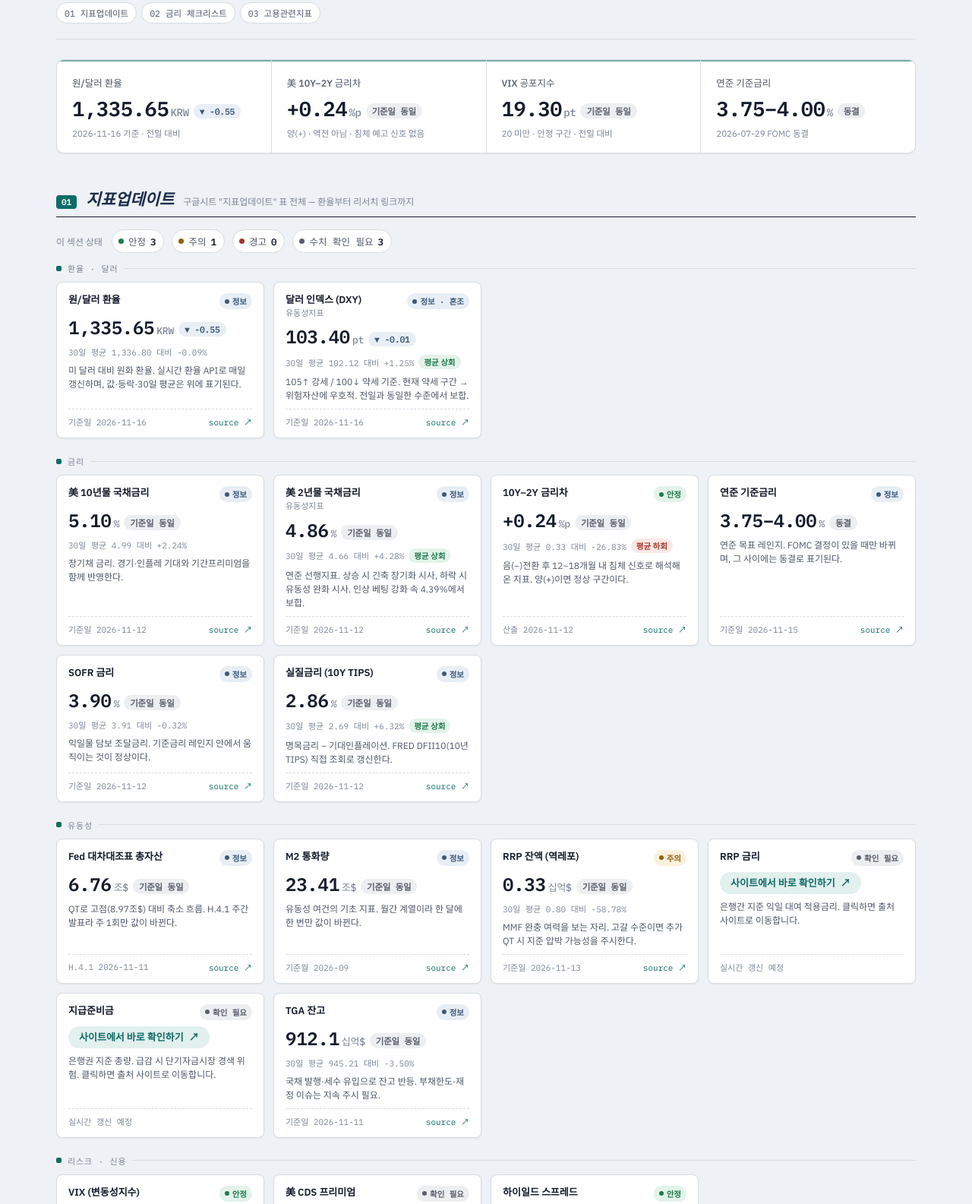
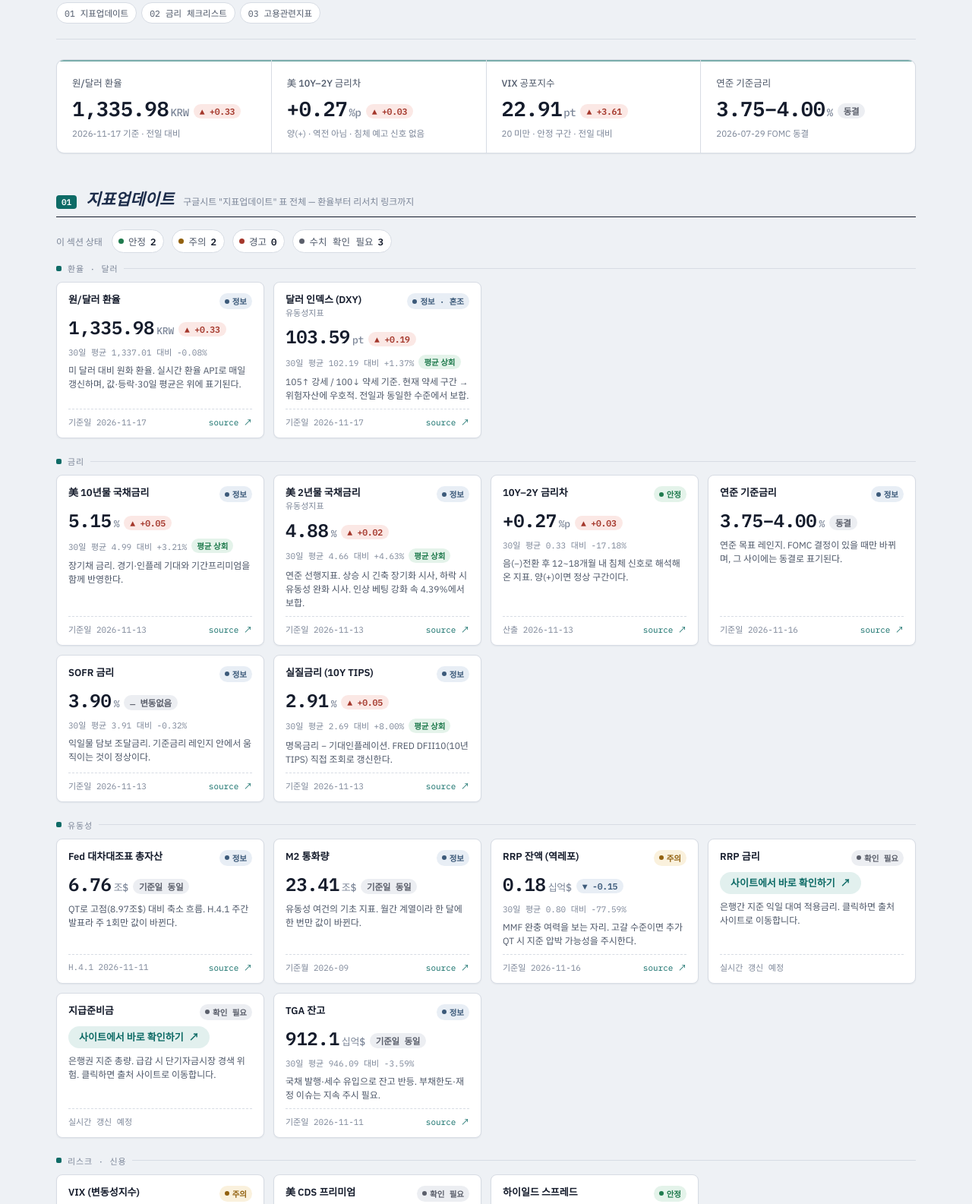
Before and after one commit to Joosung-1019/macro-dashboard, a plain HTML site: page index.html in a window 1280 px wide. Shown: the part 180-1765 px from the top of the page at 76% size. Drawn offline with Linux system fonts and the light colour scheme.

Commit message:
자동 갱신(GitHub Actions): 2026-11-17 09:03 [부분갱신]

```diff
--- a/index.html
+++ b/index.html
@@ -638,17 +638,17 @@
   <div class="hero-grid">
     <div class="hero-tile">
       <span class="label">원/달러 환율</span>
-      <span class="value">1,335.65<span class="unit">KRW</span><span class="delta-chip down">▼ -0.55</span></span>
-      <span class="sub">2026-11-16 기준 · 전일 대비</span>
+      <span class="value">1,335.98<span class="unit">KRW</span><span class="delta-chip up">▲ +0.33</span></span>
+      <span class="sub">2026-11-17 기준 · 전일 대비</span>
     </div>
     <div class="hero-tile">
       <span class="label">美 10Y–2Y 금리차</span>
-      <span class="value">+0.24<span class="unit">%p</span><span class="delta-chip flat">기준일 동일</span></span>
+      <span class="value">+0.27<span class="unit">%p</span><span class="delta-chip up">▲ +0.03</span></span>
       <span class="sub">양(+) · 역전 아님 · 침체 예고 신호 없음</span>
     </div>
     <div class="hero-tile">
       <span class="label">VIX 공포지수</span>
-      <span class="value">19.30<span class="unit">pt</span><span class="delta-chip flat">기준일 동일</span></span>
+      <span class="value">22.91<span class="unit">pt</span><span class="delta-chip up">▲ +3.61</span></span>
       <span class="sub">20 미만 · 안정 구간 · 전일 대비</span>
     </div>
     <div class="hero-tile">
@@ -668,8 +668,8 @@
 
     <div class="summary-row">
       <span class="summary-label">이 섹션 상태</span>
-      <span class="status-count"><span class="dot good"></span>안정 <b>3</b></span>
-      <span class="status-count"><span class="dot warn"></span>주의 <b>1</b></span>
+      <span class="status-count"><span class="dot good"></span>안정 <b>2</b></span>
+      <span class="status-count"><span class="dot warn"></span>주의 <b>2</b></span>
       <span class="status-count"><span class="dot critical"></span>경고 <b>0</b></span>
       <span class="status-count"><span class="dot todo"></span>수치 확인 필요 <b>3</b></span>
     </div>
@@ -681,20 +681,20 @@
           <span class="tile-label">원/달러 환율</span>
           <span class="pill info">정보</span>
         </div>
-        <span class="value">1,335.65<span class="unit">KRW</span><span class="delta-chip down">▼ -0.55</span></span>
-        <span class="trend-line">30일 평균 1,336.80 대비 -0.09%</span>
+        <span class="value">1,335.98<span class="unit">KRW</span><span class="delta-chip up">▲ +0.33</span></span>
+        <span class="trend-line">30일 평균 1,337.01 대비 -0.08%</span>
         <span class="note">미 달러 대비 원화 환율. 실시간 환율 API로 매일 갱신하며, 값·등락·30일 평균은 위에 표기된다.</span>
-        <span class="meta"><span>기준일 2026-11-16</span><a href="https://search.naver.com/search.naver?where=nexearch&query=환율" target="_blank" rel="noopener">source ↗</a></span>
+        <span class="meta"><span>기준일 2026-11-17</span><a href="https://search.naver.com/search.naver?where=nexearch&query=환율" target="_blank" rel="noopener">source ↗</a></span>
       </div>
       <div class="tile">
         <div class="tile-top">
           <span class="tile-label">달러 인덱스 (DXY)<span class="code">유동성지표</span></span>
           <span class="pill info">정보 · 혼조</span>
         </div>
-        <span class="value">103.40<span class="unit">pt</span><span class="delta-chip down">▼ -0.01</span></span>
-        <span class="trend-line">30일 평균 102.12 대비 +1.25%<span class="trend-flag up">평균 상회</span></span>
+        <span class="value">103.59<span class="unit">pt</span><span class="delta-chip up">▲ +0.19</span></span>
+        <span class="trend-line">30일 평균 102.19 대비 +1.37%<span class="trend-flag up">평균 상회</span></span>
         <span class="note">105↑ 강세 / 100↓ 약세 기준. 현재 약세 구간 → 위험자산에 우호적. 전일과 동일한 수준에서 보합.</span>
-        <span class="meta"><span>기준일 2026-11-16</span><a href="https://kr.investing.com/indices/usdollar" target="_blank" rel="noopener">source ↗</a></span>
+        <span class="meta"><span>기준일 2026-11-17</span><a href="https://kr.investing.com/indices/usdollar" target="_blank" rel="noopener">source ↗</a></span>
       </div>
     </div>
 
@@ -702,44 +702,44 @@
     <div class="tile-grid">
       <div class="tile">
         <div class="tile-top"><span class="tile-label">美 10년물 국채금리</span><span class="pill info">정보</span></div>
-        <span class="value">5.10<span class="unit">%</span><span class="delta-chip flat">기준일 동일</span></span>
-        <span class="trend-line">30일 평균 4.99 대비 +2.24%</span>
+        <span class="value">5.15<span class="unit">%</span><span class="delta-chip up">▲ +0.05</span></span>
+        <span class="trend-line">30일 평균 4.99 대비 +3.21%<span class="trend-flag up">평균 상회</span></span>
         <span class="note">장기채 금리. 경기·인플레 기대와 기간프리미엄을 함께 반영한다.</span>
-        <span class="meta"><span>기준일 2026-11-12</span><a href="https://kr.investing.com/rates-bonds/u.s.-10-year-bond-yield" target="_blank" rel="noopener">source ↗</a></span>
+        <span class="meta"><span>기준일 2026-11-13</span><a href="https://kr.investing.com/rates-bonds/u.s.-10-year-bond-yield" target="_blank" rel="noopener">source ↗</a></span>
       </div>
       <div class="tile">
         <div class="tile-top"><span class="tile-label">美 2년물 국채금리<span class="code">유동성지표</span></span><span class="pill info">정보</span></div>
-        <span class="value">4.86<span class="unit">%</span><span class="delta-chip flat">기준일 동일</span></span>
-        <span class="trend-line">30일 평균 4.66 대비 +4.28%<span class="trend-flag up">평균 상회</span></span>
+        <span class="value">4.88<span class="unit">%</span><span class="delta-chip up">▲ +0.02</span></span>
+        <span class="trend-line">30일 평균 4.66 대비 +4.63%<span class="trend-flag up">평균 상회</span></span>
         <span class="note">연준 선행지표. 상승 시 긴축 장기화 시사, 하락 시 유동성 완화 시사. 인상 베팅 강화 속 4.39%에서 보합.</span>
-        <span class="meta"><span>기준일 2026-11-12</span><a href="https://fred.stlouisfed.org/series/DGS2" target="_blank" rel="noopener">source ↗</a></span>
+        <span class="meta"><span>기준일 2026-11-13</span><a href="https://fred.stlouisfed.org/series/DGS2" target="_blank" rel="noopener">source ↗</a></span>
       </div>
       <div class="tile">
         <div class="tile-top"><span class="tile-label">10Y–2Y 금리차</span><span class="pill good">안정</span></div>
-        <span class="value">+0.24<span class="unit">%p</span><span class="delta-chip flat">기준일 동일</span></span>
-        <span class="trend-line">30일 평균 0.33 대비 -26.83%<span class="trend-flag down">평균 하회</span></span>
+        <span class="value">+0.27<span class="unit">%p</span><span class="delta-chip up">▲ +0.03</span></span>
+        <span class="trend-line">30일 평균 0.33 대비 -17.18%</span>
         <span class="note">음(−)전환 후 12~18개월 내 침체 신호로 해석해 온 지표. 양(+)이면 정상 구간이다.</span>
-        <span class="meta"><span>산출 2026-11-12</span><a href="https://indexergo.com/series/?detailId=13402&frq=D" target="_blank" rel="noopener">source ↗</a></span>
+        <span class="meta"><span>산출 2026-11-13</span><a href="https://indexergo.com/series/?detailId=13402&frq=D" target="_blank" rel="noopener">source ↗</a></span>
       </div>
       <div class="tile">
         <div class="tile-top"><span class="tile-label">연준 기준금리</span><span class="pill info">정보</span></div>
         <span class="value">3.75–4.00<span class="unit">%</span><span class="delta-chip flat">동결</span></span>
         <span class="note">연준 목표 레인지. FOMC 결정이 있을 때만 바뀌며, 그 사이에는 동결로 표기된다.</span>
-        <span class="meta"><span>기준일 2026-11-15</span><a href="https://indexergo.com/series/?detailId=14601&frq=D" target="_blank" rel="noopener">source ↗</a></span>
+        <span class="meta"><span>기준일 2026-11-16</span><a href="https://indexergo.com/series/?detailId=14601&frq=D" target="_blank" rel="noopener">source ↗</a></span>
       </div>
       <div class="tile">
         <div class="tile-top"><span class="tile-label">SOFR 금리</span><span class="pill info">정보</span></div>
-        <span class="value">3.90<span class="unit">%</span><span class="delta-chip flat">기준일 동일</span></span>
+        <span class="value">3.90<span class="unit">%</span><span class="delta-chip flat">― 변동없음</span></span>
         <span class="trend-line">30일 평균 3.91 대비 -0.32%</span>
         <span class="note">익일물 담보 조달금리. 기준금리 레인지 안에서 움직이는 것이 정상이다.</span>
-        <span class="meta"><span>기준일 2026-11-12</span><a href="https://www.sofrrate.com/" target="_blank" rel="noopener">source ↗</a></span>
+        <span class="meta"><span>기준일 2026-11-13</span><a href="https://www.sofrrate.com/" target="_blank" rel="noopener">source ↗</a></span>
       </div>
       <div class="tile">
         <div class="tile-top"><span class="tile-label">실질금리 (10Y TIPS)</span><span class="pill info">정보</span></div>
-        <span class="value">2.86<span class="unit">%</span><span class="delta-chip flat">기준일 동일</span></span>
-        <span class="trend-line">30일 평균 2.69 대비 +6.32%<span class="trend-flag up">평균 상회</span></span>
+        <span class="value">2.91<span class="unit">%</span><span class="delta-chip up">▲ +0.05</span></span>
+        <span class="trend-line">30일 평균 2.69 대비 +8.00%<span class="trend-flag up">평균 상회</span></span>
         <span class="note">명목금리 − 기대인플레이션. FRED DFII10(10년 TIPS) 직접 조회로 갱신한다.</span>
-        <span class="meta"><span>기준일 2026-11-12</span><a href="https://fred.stlouisfed.org/series/DFII10" target="_blank" rel="noopener">source ↗</a></span>
+        <span class="meta"><span>기준일 2026-11-13</span><a href="https://fred.stlouisfed.org/series/DFII10" target="_blank" rel="noopener">source ↗</a></span>
       </div>
     </div>
 
@@ -759,10 +759,10 @@
       </div>
       <div class="tile">
         <div class="tile-top"><span class="tile-label">RRP 잔액 (역레포)</span><span class="pill warn">주의</span></div>
-        <span class="value">0.33<span class="unit">십억$</span><span class="delta-chip flat">기준일 동일</span></span>
-        <span class="trend-line">30일 평균 0.80 대비 -58.78%</span>
+        <span class="value">0.18<span class="unit">십억$</span><span class="delta-chip down">▼ -0.15</span></span>
+        <span class="trend-line">30일 평균 0.80 대비 -77.59%</span>
         <span class="note">MMF 완충 여력을 보는 자리. 고갈 수준이면 추가 QT 시 지준 압박 가능성을 주시한다.</span>
-        <span class="meta"><span>기준일 2026-11-13</span><a href="https://www.newyorkfed.org/markets/desk-operations/reverse-repo" target="_blank" rel="noopener">source ↗</a></span>
+        <span class="meta"><span>기준일 2026-11-16</span><a href="https://www.newyorkfed.org/markets/desk-operations/reverse-repo" target="_blank" rel="noopener">source ↗</a></span>
       </div>
       <div class="tile">
         <div class="tile-top"><span class="tile-label">RRP 금리</span><span class="pill todo">확인 필요</span></div>
@@ -779,7 +779,7 @@
       <div class="tile">
         <div class="tile-top"><span class="tile-label">TGA 잔고</span><span class="pill info">정보</span></div>
         <span class="value">912.1<span class="unit">십억$</span><span class="delta-chip flat">기준일 동일</span></span>
-        <span class="trend-line">30일 평균 945.21 대비 -3.50%</span>
+        <span class="trend-line">30일 평균 946.09 대비 -3.59%</span>
         <span class="note">국채 발행·세수 유입으로 잔고 반등. 부채한도·재정 이슈는 지속 주시 필요.</span>
         <span class="meta"><span>기준일 2026-11-11</span><a href="https://fred.stlouisfed.org/series/WDTGAL" target="_blank" rel="noopener">source ↗</a></span>
       </div>
@@ -788,11 +788,11 @@
     <p class="subhead">리스크 · 신용</p>
     <div class="tile-grid">
       <div class="tile">
-        <div class="tile-top"><span class="tile-label">VIX (변동성지수)</span><span class="pill good">안정</span></div>
-        <span class="value">19.30<span class="unit">pt</span><span class="delta-chip flat">기준일 동일</span></span>
-        <span class="trend-line">30일 평균 19.84 대비 -2.73%</span>
+        <div class="tile-top"><span class="tile-label">VIX (변동성지수)</span><span class="pill warn">주의</span></div>
+        <span class="value">22.91<span class="unit">pt</span><span class="delta-chip up">▲ +3.61</span></span>
+        <span class="trend-line">30일 평균 19.94 대비 +14.90%</span>
         <span class="note">20~30 불안, 30↑ 패닉 기준. FOMC(9/16)를 앞두고 전일과 동일한 수준을 유지하며 30일 평균을 웃도는 구간 지속.</span>
-        <span class="meta"><span>기준일 2026-11-13</span><a href="https://www.investing.com/indices/volatility-s-p-500" target="_blank" rel="noopener">source ↗</a></span>
+        <span class="meta"><span>기준일 2026-11-16</span><a href="https://www.investing.com/indices/volatility-s-p-500" target="_blank" rel="noopener">source ↗</a></span>
       </div>
       <div class="tile">
         <div class="tile-top"><span class="tile-label">美 CDS 프리미엄</span><span class="pill todo">확인 필요</span></div>
@@ -802,10 +802,10 @@
       </div>
       <div class="tile">
         <div class="tile-top"><span class="tile-label">하이일드 스프레드</span><span class="pill good">안정</span></div>
-        <span class="value">320<span class="unit">bp</span><span class="delta-chip flat">기준일 동일</span></span>
-        <span class="trend-line">30일 평균 331.90 대비 -3.59%</span>
+        <span class="value">323<span class="unit">bp</span><span class="delta-chip up">▲ +3</span></span>
+        <span class="trend-line">30일 평균 331.90 대비 -2.68%</span>
         <span class="note">정크본드 vs 국채 가산금리. 800bp 이상은 침체를 동반한 이력이 있다.</span>
-        <span class="meta"><span>기준일 2026-11-12</span><a href="https://fred.stlouisfed.org/series/BAMLH0A0HYM2EY" target="_blank" rel="noopener">source ↗</a></span>
+        <span class="meta"><span>기준일 2026-11-13</span><a href="https://fred.stlouisfed.org/series/BAMLH0A0HYM2EY" target="_blank" rel="noopener">source ↗</a></span>
       </div>
     </div>
 
@@ -813,10 +813,10 @@
     <div class="tile-grid">
       <div class="tile">
         <div class="tile-top"><span class="tile-label">WTI 유가</span><span class="pill info">정보</span></div>
-        <span class="value">88.47<span class="unit">$/bbl</span><span class="delta-chip down">▼ -0.09</span></span>
-        <span class="trend-line">30일 평균 95.77 대비 -7.62%</span>
+        <span class="value">85.28<span class="unit">$/bbl</span><span class="delta-chip down">▼ -3.19</span></span>
+        <span class="trend-line">30일 평균 95.31 대비 -10.52%<span class="trend-flag down">평균 하회</span></span>
         <span class="note">유가↑ → 인플레 압력↑ → 금리 상방 압력, 주식시장엔 부담. 전일과 동일한 수준에서 보합, 여전히 30일 평균 큰 폭 상회.</span>
-        <span class="meta"><span>기준일 2026-11-16</span><a href="https://oilprice.com/futures/wti/" target="_blank" rel="noopener">source ↗</a></span>
+        <span class="meta"><span>기준일 2026-11-17</span><a href="https://oilprice.com/futures/wti/" target="_blank" rel="noopener">source ↗</a></span>
       </div>
     </div>
 
@@ -859,14 +859,14 @@
           <span class="check-label">10년물 국채금리</span>
           <span class="check-crit">기준: 금리역전 여부 — 정상은 10Y &gt; 2Y</span>
         </div>
-        <div class="check-right"><span class="check-value">5.10%</span><span class="delta-chip flat">기준일 동일</span><span class="pill good">정상</span></div>
+        <div class="check-right"><span class="check-value">5.15%</span><span class="delta-chip up">▲ +0.05</span><span class="pill good">정상</span></div>
       </div>
       <div class="check-row good">
         <div class="check-left">
           <span class="check-label">美10Y–美2Y 금리차</span>
           <span class="check-crit">기준: 음수 전환 후 12~18개월 내 침체 사전 신호</span>
         </div>
-        <div class="check-right"><span class="check-value">+0.24%p</span><span class="delta-chip flat">기준일 동일</span><span class="pill good">안정</span></div>
+        <div class="check-right"><span class="check-value">+0.27%p</span><span class="delta-chip up">▲ +0.03</span><span class="pill good">안정</span></div>
       </div>
       <div class="check-row good">
         <div class="check-left">
@@ -880,7 +880,7 @@
           <span class="check-label">실질금리 (10Y TIPS)</span>
           <span class="check-crit">기준: 명목금리 − 인플레이션</span>
         </div>
-        <div class="check-right"><span class="check-value">2.86%</span><span class="delta-chip flat">기준일 동일</span><span class="pill info">정보</span></div>
+        <div class="check-right"><span class="check-value">2.91%</span><span class="delta-chip up">▲ +0.05</span><span class="pill info">정보</span></div>
       </div>
     </div>
   </section>
```
Also changed, not shown: data-log.json.
